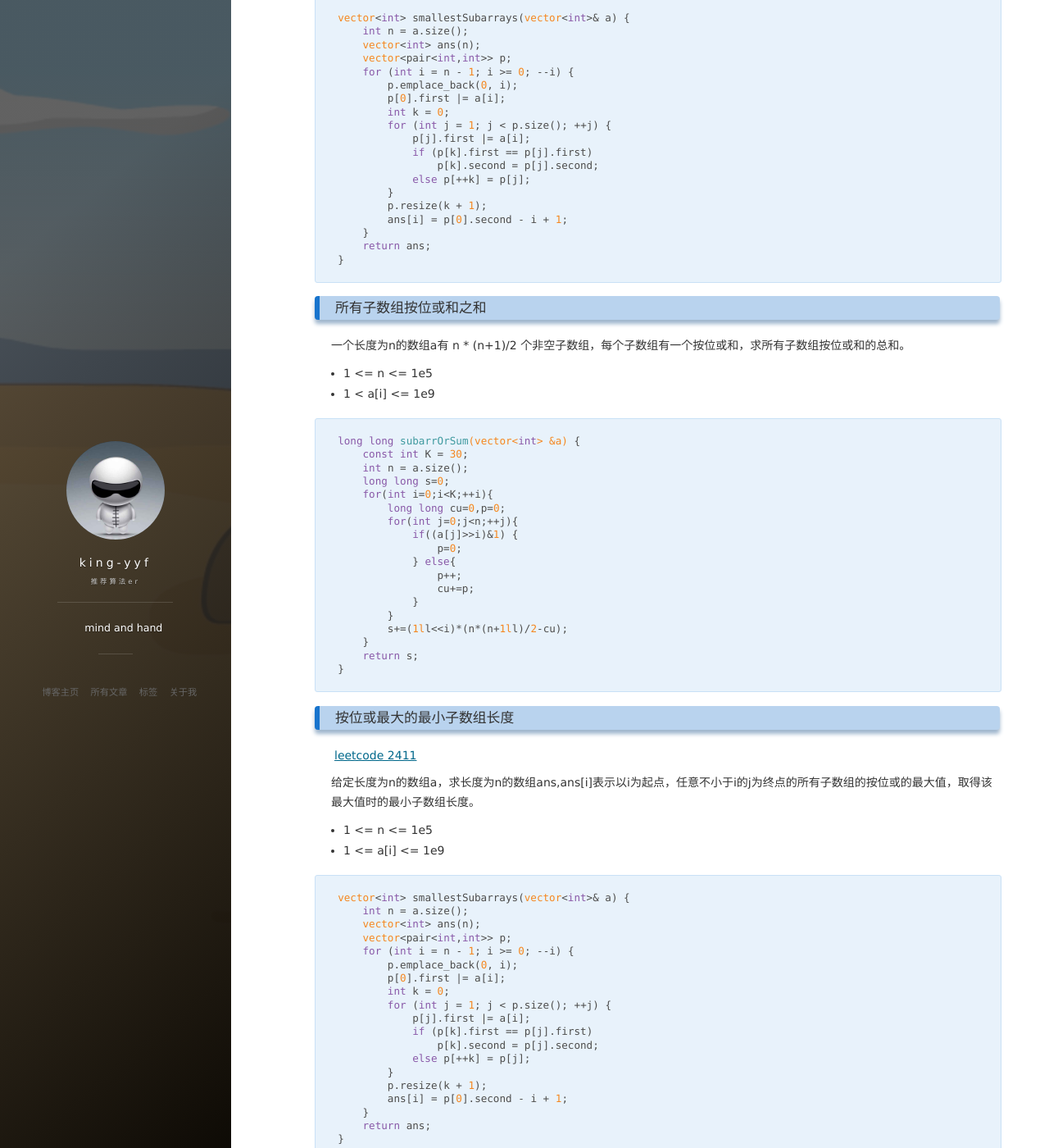
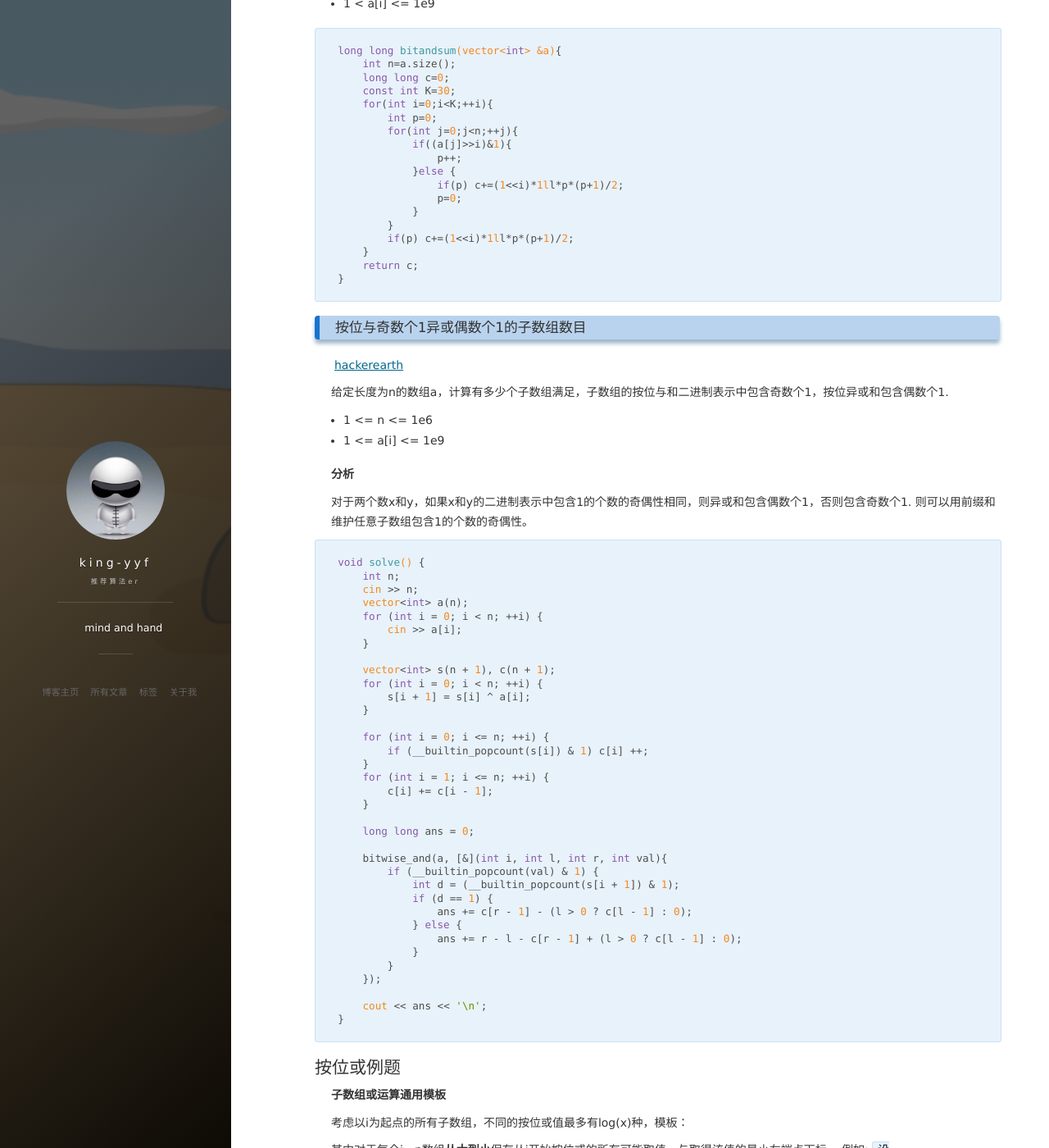
Before and after one commit to king-yyf/king-yyf.github.io, a Jekyll site: the page built from _posts/2023-01-20-walsh_trans.md, in a window 1280 px wide and 1400 px high, scrolled down 9050 px. Shown: the whole window at 82% size. Built offline with Jekyll 4.4.1, drawn with Linux system fonts in a browser that asks for light colours; nearby versions of some CDN libraries; comment, search, counter and statistics services are not loaded; some of the changed text lies outside the part shown.

Commit message:
add and tem

````diff
--- a/_posts/2023-01-20-walsh_trans.md
+++ b/_posts/2023-01-20-walsh_trans.md
@@ -23,6 +23,7 @@ Index
   - [所有子数组异或和之和](#所有子数组异或和之和)
 - [按位与例题](#按位与例题)
   - [所有子数组按位与和之和](#所有子数组按位与和之和)
+  - [按位与奇数个1异或偶数个1的子数组数目](#按位与奇数个1异或偶数个1的子数组数目)
 - [按位或例题](#按位或例题)
   - [所有子数组按位或和之和](#所有子数组按位或和之和)
   - [按位或最大的最小子数组长度](#按位或最大的最小子数组长度)
@@ -292,6 +293,41 @@ long long subXorsum(vector<int> &a) {
 
 ## 按位与例题
 
+**子数组与运算通用模版**
+
+考虑以i为终点的所有子数组，不同的按位与值最多有log(x)种，模板：
+
+其中对于每个i，p数组**从大到小**保存从i开始按位与的所有可能取值，与取得该值的最小左端点下标。
+
+```c++
+template<typename F>
+void bitwise_and(vector<int> &a, F &&f) {
+    vector<pair<int,int>> p, q;
+    for (int n = a.size(), i = 0; i < n; ++i) {
+        q.emplace_back(a[i], i);
+        int k = 0;
+        for (int j = 0; j < p.size(); ++j) {
+            p[j].first &= a[i];
+            if (p[j].first == q[k].first) {
+                q[k].second = p[j].second;
+            } else {
+                q.emplace_back(p[j].first, p[j].second);
+                k++;
+            }
+        }
+        p = q;
+        q.clear();
+        for (int j = k; j >= 0; --j) {
+            // 以[l, r-1]为左端点，i为右端点的所有子数组，按位与的值都为p[j].first
+            int l = p[j].second, r = (j > 0 ? p[j - 1].second : i + 1);
+            f(i, l, r, p[j].first);
+        }
+    }
+}
+```
+
+
+
 ### 所有子数组按位与和之和
 
 一个长度为n的数组a有 n * (n+1)/2 个非空子数组，每个子数组有一个按位与和，求所有子数组按位与和的总和。
@@ -320,6 +356,58 @@ long long bitandsum(vector<int> &a){
 }
 ```
 
+### 按位与奇数个1异或偶数个1的子数组数目
+
+[hackerearth](https://www.hackerearth.com/practice/basic-programming/bit-manipulation/basics-of-bit-manipulation/practice-problems/algorithm/bitwisebafflement-00eabd02/)
+
+给定长度为n的数组a，计算有多少个子数组满足，子数组的按位与和二进制表示中包含奇数个1，按位异或和包含偶数个1.
+
++ 1 <= n <= 1e6
++ 1 <= a[i] <= 1e9
+
+**分析**
+
+对于两个数x和y，如果x和y的二进制表示中包含1的个数的奇偶性相同，则异或和包含偶数个1，否则包含奇数个1.
+则可以用前缀和维护任意子数组包含1的个数的奇偶性。
+
+```c++
+void solve() {
+    int n;
+    cin >> n;
+    vector<int> a(n);
+    for (int i = 0; i < n; ++i) {
+        cin >> a[i];
+    }
+
+    vector<int> s(n + 1), c(n + 1);
+    for (int i = 0; i < n; ++i) {
+        s[i + 1] = s[i] ^ a[i];
+    }
+
+    for (int i = 0; i <= n; ++i) {
+        if (__builtin_popcount(s[i]) & 1) c[i] ++;
+    }
+    for (int i = 1; i <= n; ++i) {
+        c[i] += c[i - 1];
+    }
+
+    long long ans = 0;
+
+    bitwise_and(a, [&](int i, int l, int r, int val){
+        if (__builtin_popcount(val) & 1) {
+            int d = (__builtin_popcount(s[i + 1]) & 1);
+            if (d == 1) {
+                ans += c[r - 1] - (l > 0 ? c[l - 1] : 0);
+            } else {
+                ans += r - l - c[r - 1] + (l > 0 ? c[l - 1] : 0);
+            }
+        }
+    });
+
+    cout << ans << '\n';
+}
+```
+
 ## 按位或例题
 
 **子数组或运算通用模板**
@@ -331,11 +419,10 @@ long long bitandsum(vector<int> &a){
 注意顺序p[0]是最大值，p.back()是等于a[i]的最小值。
 
 ```c++
-vector<int> smallestSubarrays(vector<int>& a) {
-    int n = a.size();
-    vector<int> ans(n);
+template<typename F>
+void bitwise_or(vector<int> &a, F &&f) {
     vector<pair<int,int>> p;
-    for (int i = n - 1; i >= 0; --i) {
+    for (int n = a.size(), i = n - 1; i >= 0; --i) {
         p.emplace_back(0, i);
         p[0].first |= a[i];
         int k = 0;
@@ -346,9 +433,12 @@ vector<int> smallestSubarrays(vector<int>& a) {
             else p[++k] = p[j];
         }
         p.resize(k + 1);
-        ans[i] = p[0].second - i + 1;
+        for (int j = k; j >= 0; --j) {
+            // 以i为左端点，[l,r-1]中任意元素为右端点的子数组按位或的值都为p[j].first
+            int l = p[j].second, r = (j > 0 ? p[j - 1].second : n);
+            f(i, l, r, p[j].first);
+        }
     }
-    return ans;
 }
 ```
 
@@ -394,20 +484,9 @@ long long subarrOrSum(vector<int> &a) {
 vector<int> smallestSubarrays(vector<int>& a) {
     int n = a.size();
     vector<int> ans(n);
-    vector<pair<int,int>> p;
-    for (int i = n - 1; i >= 0; --i) {
-        p.emplace_back(0, i);
-        p[0].first |= a[i];
-        int k = 0;
-        for (int j = 1; j < p.size(); ++j) {
-            p[j].first |= a[i];
-            if (p[k].first == p[j].first)
-                p[k].second = p[j].second;
-            else p[++k] = p[j];
-        }
-        p.resize(k + 1);
-        ans[i] = p[0].second - i + 1;
-    }
+    bitwise_or(a, [&](int i, int l, int r, int val){
+        if(r == n) ans[i] = l - i + 1;
+    });
     return ans;
 }
 ```
@@ -422,27 +501,17 @@ vector<int> smallestSubarrays(vector<int>& a) {
 + 1 <= a[i] <= 1e9
 
 ```c++
-long long count_odd_pct(vector<int> &a) {
-    int n = a.size();
+void ac_yyf(int tt) {
+    cin >> n;
+    vector<int> a(n);
+    for (int i = 0; i < n; ++i) {
+        cin >> a[i];
+    }
     long long ans = 0;
-    vector<pair<int,int>> p;
-    for (int i = n - 1; i >= 0; --i) {
-        p.emplace_back(0, i);
-        p[0].first |= a[i];
-        int k = 0;
-        for (int j = 1; j < p.size(); ++j) {
-            p[j].first |= a[i];
-            if (p[k].first == p[j].first)
-                p[k].second = p[j].second;
-            else p[++k] = p[j];
-        }
-        p.resize(k + 1);
-        for (int j = k; j >= 0; --j) {
-            if (__builtin_popcount(p[j].first) & 1)
-                ans += (j > 0 ? p[j - 1].second : n) - p[j].second;
-        }
-    }
-    return ans;
+    bitwise_or(a, [&](int i, int l, int r, int val){
+        if (__builtin_popcount(val) & 1) ans += r - l;
+    });
+    cout << ans << '\n';
 }
 ```
 
````
Also changed, not shown: _posts/2023-01-25-mo.md (+67 -0 lines).
